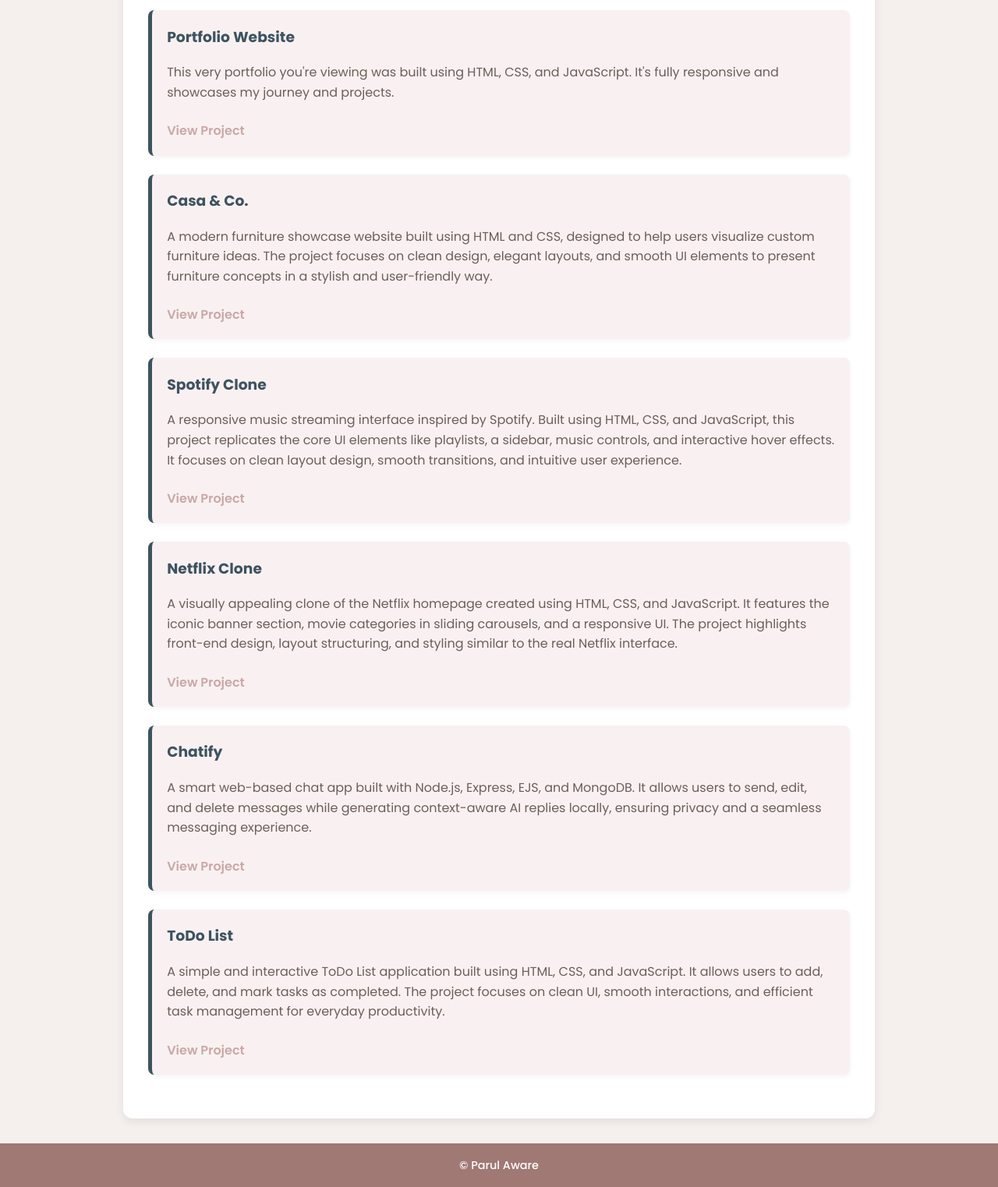
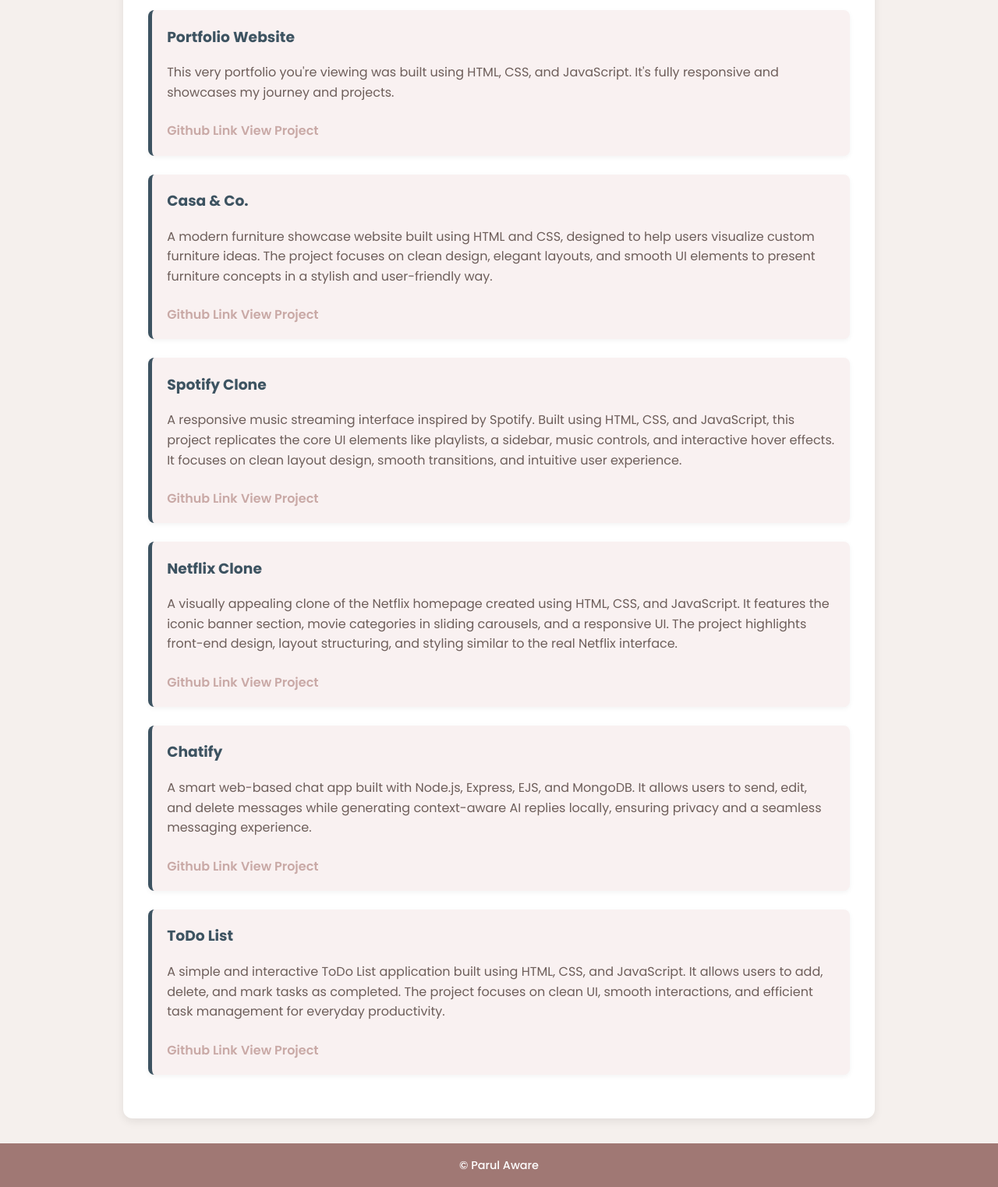
Before and after one commit to ParulAware/Portfolio, a plain HTML site: page projects.html in a window 1280 px wide. Shown: the part 266-1789 px from the top of the page at 78% size. Drawn offline with Linux system fonts and the light colour scheme.

Commit message:
Update projects.html

```diff
--- a/projects.html
+++ b/projects.html
@@ -111,37 +111,43 @@
       <div class="project-card">
         <h3>Portfolio Website</h3>
         <p>This very portfolio you're viewing was built using HTML, CSS, and JavaScript. It's fully responsive and showcases my journey and projects.</p>
-        <a href="https://parulaware.github.io/Portfolio/" target="_blank">View Project</a>
+        <a href="https://parulaware.github.io/Portfolio/" target="_blank">Github Link</a>
+        <a href="" target="_blank">View Project</a>
       </div>
 
       <div class="project-card">
         <h3>Casa & Co.</h3>
         <p>A modern furniture showcase website built using HTML and CSS, designed to help users visualize custom furniture ideas. The project focuses on clean design, elegant layouts, and smooth UI elements to present furniture concepts in a stylish and user-friendly way. </p>
-        <a href="hhttps://github.com/ParulAware/Casa-Co." target="_blank">View Project</a>
+        <a href="hhttps://github.com/ParulAware/Casa-Co." target="_blank">Github Link</a>
+        <a href="" target="_blank">View Project</a>
       </div>
 
       <div class="project-card">
         <h3>Spotify Clone</h3>
         <p>A responsive music streaming interface inspired by Spotify. Built using HTML, CSS, and JavaScript, this project replicates the core UI elements like playlists, a sidebar, music controls, and interactive hover effects. It focuses on clean layout design, smooth transitions, and intuitive user experience.</p>
-        <a href="https://github.com/ParulAware/Spotify-clone" target="_blank">View Project</a>
+        <a href="https://github.com/ParulAware/Spotify-clone" target="_blank">Github Link</a>
+        <a href="" target="_blank">View Project</a>
       </div>
 
       <div class="project-card">
         <h3>Netflix Clone</h3>
         <p>A visually appealing clone of the Netflix homepage created using HTML, CSS, and JavaScript. It features the iconic banner section, movie categories in sliding carousels, and a responsive UI. The project highlights front-end design, layout structuring, and styling similar to the real Netflix interface.</p>
-        <a href="https://github.com/ParulAware/Netflix-clone" target="_blank">View Project</a>
+        <a href="https://github.com/ParulAware/Netflix-clone" target="_blank">Github Link</a>
+        <a href="" target="_blank">View Project</a>
       </div>
 
       <div class="project-card">
         <h3>Chatify</h3>
         <p>A smart web-based chat app built with Node.js, Express, EJS, and MongoDB. It allows users to send, edit, and delete messages while generating context-aware AI replies locally, ensuring privacy and a seamless messaging experience.</p>
-        <a href="https://github.com/shravaniadhav/Chatify" target="_blank">View Project</a>
+        <a href="https://github.com/shravaniadhav/Chatify" target="_blank">Github Link</a>
+        <a href="" target="_blank">View Project</a>
       </div>
 
       <div class="project-card">
         <h3>ToDo List</h3>
         <p>A simple and interactive ToDo List application built using HTML, CSS, and JavaScript. It allows users to add, delete, and mark tasks as completed. The project focuses on clean UI, smooth interactions, and efficient task management for everyday productivity.</p>
-        <a href="https://github.com/ParulAware/ToDo-List" target="_blank">View Project</a>
+        <a href="https://github.com/ParulAware/ToDo-List" target="_blank">Github Link</a>
+        <a href="" target="_blank">View Project</a>
       </div>
 
     </section>
```
